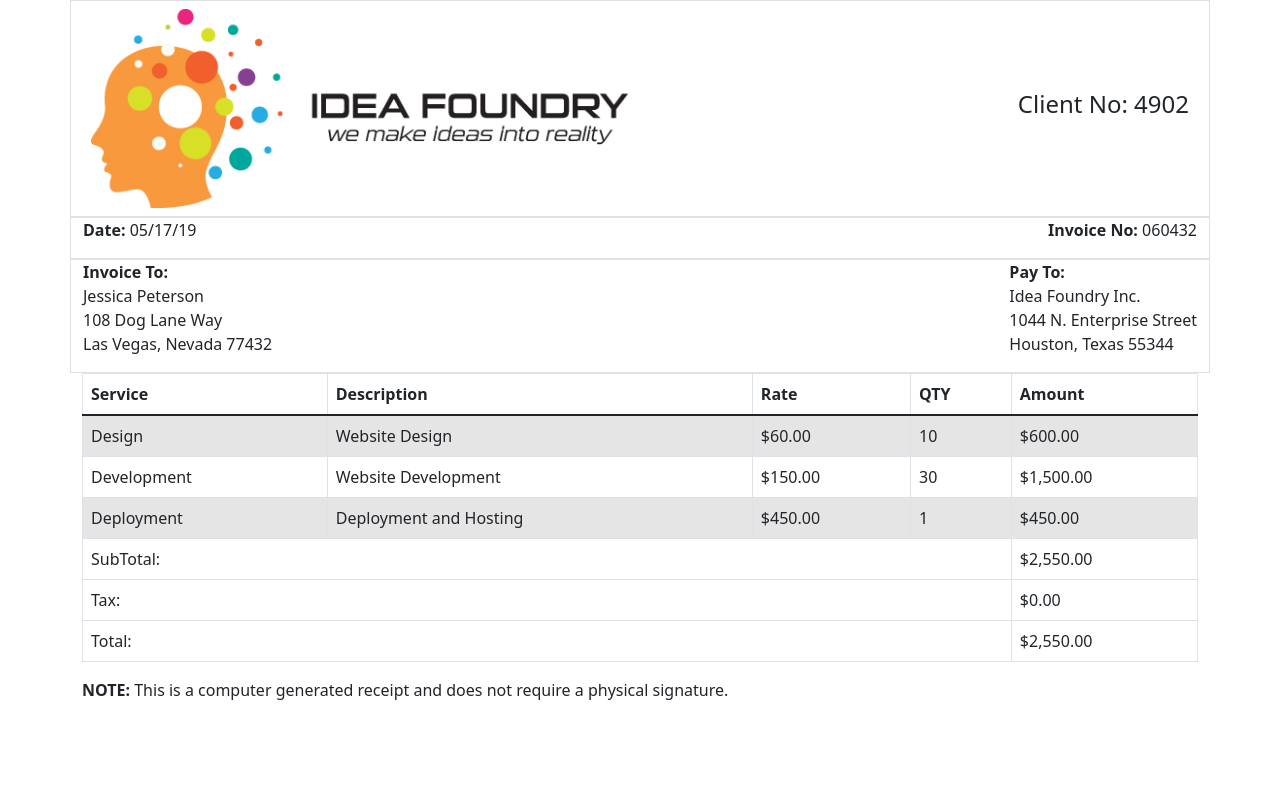
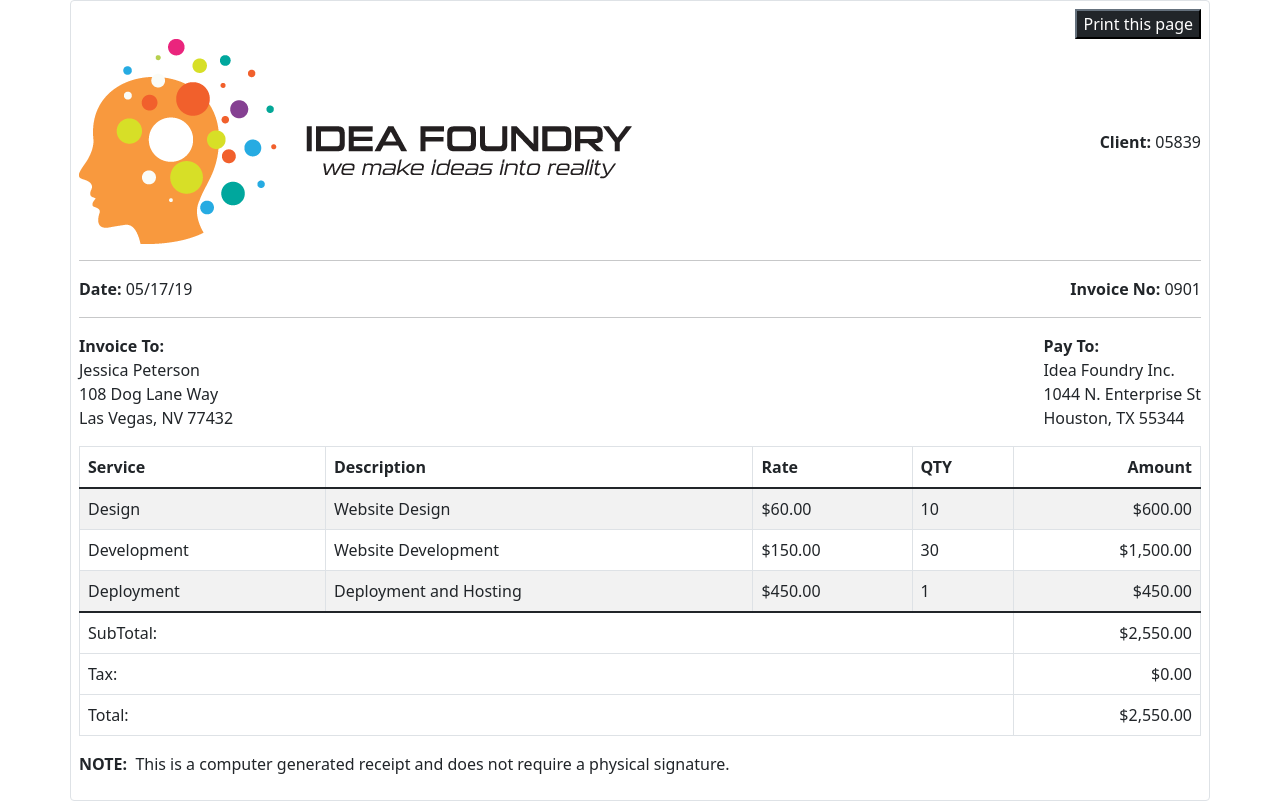
Before and after one commit to Tiffany-Gagnon/Invoice, a plain HTML site: page index.html in a window 1280 px wide. Drawn offline with nearby package versions, Linux system fonts and the light colour scheme.

Commit message:
Updated Invoice index.html and added css styling
Edited some of the html. Added javascript print button capability. Added css styling on address lines to fit small device screen better.

```diff
--- a/css/site.css
+++ b/css/site.css
@@ -0,0 +1,24 @@
+.address{
+    font-size: .8rem;
+}
+/*
+This will only have the address line at a smaller font for the small breakpoints such as mobile devices to fit better on screen
+*/
+
+@media only screen and (min-width: 768px){
+    .address{
+        font-size: 1rem;
+    }
+}
+
+@media print{
+    .address{
+        font-size: 1rem;
+    }
+}
+
+/*
+. will represent targeting of a class
+# will represent targeting of an ID
+nothing before will target every element with that name regardless
+*/
--- a/index.html
+++ b/index.html
@@ -14,91 +14,112 @@
 </head>
 
 <body>
-       <div class="container">
-           <div class="row align-items-center border p-2">
-               <div class="col-12 col-md-6 d-flex justify-content-start">
-                   <img src="/img/IdeaFoundryLogo.png" alt="Idea Foundry: we make ideas into reality" class="img-fluid">
+       <div class="container border rounded border-1 p-2"> <!--Surrounding rounded border for the invoice-->
+           <div class="d-flex justify-content-end d-print-none"> <!--d-print-none removes button from print preview-->
+               <!--onclick="window.print()" allows for us to bring up print page to print invoice template-->
+                <button type="button" class="btn-dark" onclick="window.print()">Print this page</button>
+           </div>
+           <div class="row align-items-center">
+               <div class="col-sm-7 d-flex justify-content-start">
+                   <img src="/img/IdeaFoundryLogo.png" title="Idea Foundry Logo" alt="Idea Foundry: we make ideas into reality" class="img-fluid">
                </div>
-               <div class="col-12 col-md-6 d-flex justify-content-end">
-                   <h4><stong>Client No: 4902</stong></h4>
+               <div class=" col-sm-5 d-flex justify-content-sm-end justify-content-start">
+                   <!--<h6><strong>Client No: 4902</strong></h6>-->
+                   <strong>Client:</strong>&nbsp;05839
                </div>
            </div>
-           <div class="row align-items-center border">
-               <div class="col-12 col-md-6 d-flex justify-content-md-start">
-                   <p><strong>Date: </strong>05/17/19</p>
+           <hr>
+           <div class="row row-cols-1 row-cols-sm-2">
+               <div class="col-sm-6 d-flex justify-content-start">
+                   <!--<p><strong>Date: </strong>05/17/19</p>     nbsp; non breaking space works better-->
+                   <strong>Date:</strong>&nbsp;05/17/19
                </div>
-               <div class="col-12 col-md-6 d-flex justify-content-md-end">
-                   <p><strong>Invoice No: </strong>060432</p>
+               <div class="col-12 col-md-6 d-flex justify-content-sm-end justify-content-start">
+                   <!--<p><strong>Invoice No: </strong>060432</p>-->
+                   <strong>Invoice No:</strong>&nbsp;0901
                </div>
            </div>
-           <div class="row border">
-               <div class="col d-flex justify-content-start">
-                   <p><strong>Invoice To: </strong><br>
-                    Jessica Peterson<br>
-                    108 Dog Lane Way<br>
-                    Las Vegas, Nevada 77432
-                    </p>
+           <hr>
+           <div class="row row-cols-sm-2 row-cols-1">
+               <div class="col-6 d-flex justify-content-start">
+                   <div> <!-- div wrapper around header and address to make content stack properly-->
+                        <strong>Invoice To:</strong><br>
+                        <address class="address">Jessica Peterson<br>
+                            108 Dog Lane Way<br>
+                            Las Vegas, NV 77432
+                        </address>
+                    </div>
                </div>
-               <div class="col d-flex justify-content-end">
-                   <p><strong>Pay To: </strong><br>
-                    Idea Foundry Inc.<br>
-                    1044 N. Enterprise Street<br>
-                    Houston, Texas 55344
-                    </p>
+               <div class="col-6 d-flex justify-content-end">
+                   <div>
+                        <strong>Pay To:</strong><br>
+                        <address class="address">Idea Foundry Inc.<br>
+                            1044 N. Enterprise St<br>
+                            Houston, TX 55344
+                        </address>
+                    </div>
                </div>
            </div>
            <div class="table-responsive-sm">
-               <table class="table table-bordered">
+               <table class="table table-striped table-bordered">
                    <!--<caption class="border p-2"><strong>NOTE: </strong>
                     This is a computer generated receipt and does not require a physical signature.
                     </caption>-->
                    <thead>
                        <tr>
-                           <th scope="col">Service</th>
-                           <th scope="col">Description</th>
-                           <th scope="col">Rate</th>
-                           <th scope="col">QTY</th>
-                           <th scope="col">Amount</th>
+                           <th>Service</th>
+                           <th>Description</th>
+                           <th>Rate</th>
+                           <th>QTY</th>
+                           <th class="text-end">Amount</th>
                        </tr>
                    </thead>
                    <tbody>
-                       <tr class="table-active">
+                       <tr>
                            <td>Design</td>
                            <td>Website Design</td>
                            <td>$60.00</td>
                            <td>10</td>
-                           <td>$600.00</td>
+                           <td class="text-end">$600.00</td>
                        </tr>
                        <tr>
                            <td>Development</td>
                            <td>Website Development</td>
                            <td>$150.00</td>
                            <td>30</td>
-                           <td>$1,500.00</td>
+                           <td class="text-end">$1,500.00</td>
                        </tr>
-                       <tr class="table-active">
+                       <tr>
                            <td>Deployment</td>
                            <td>Deployment and Hosting</td>
                            <td>$450.00</td>
                            <td>1</td>
-                           <td>$450.00</td>
+                           <td class="text-end">$450.00</td>
                        </tr>
+                    </tbody>
+                    <tfoot>
                        <tr>
                            <td colspan="4">SubTotal: </td>
-                           <td>$2,550.00</td>
+                           <td class="text-end">$2,550.00</td>
                        </tr>
                        <tr>
                            <td colspan="4">Tax: </td>
-                           <td>$0.00</td>
+                           <td class="text-end">$0.00</td>
                        </tr>
                        <tr>
                            <td colspan="4">Total: </td>
-                           <td>$2,550.00</td>
+                           <td class="text-end">$2,550.00</td>
                        </tr>
-                   </tbody>
+                    </tfoot>
                </table>
            </div>
-           <p><strong>NOTE: </strong>This is a computer generated receipt and does not require a physical signature.</p>
+           <footer>
+                <div class="row">
+                    <div class="col-12">
+                        <p><strong>NOTE: </strong>&nbsp;This is a computer generated receipt and does not require a physical signature.</p>
+                    </div>
+                </div>
+            </footer>
     </div>
 
     <!-- Bootstrap JS -->
```
